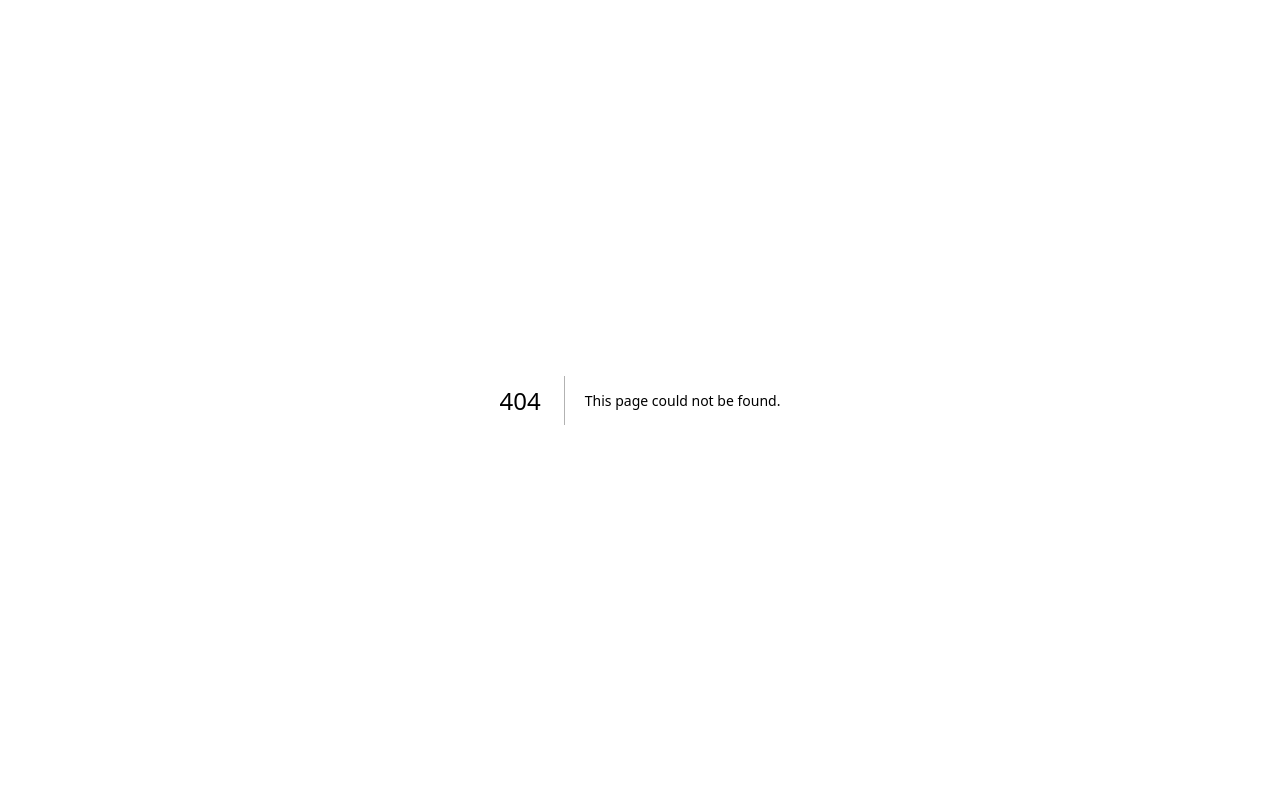
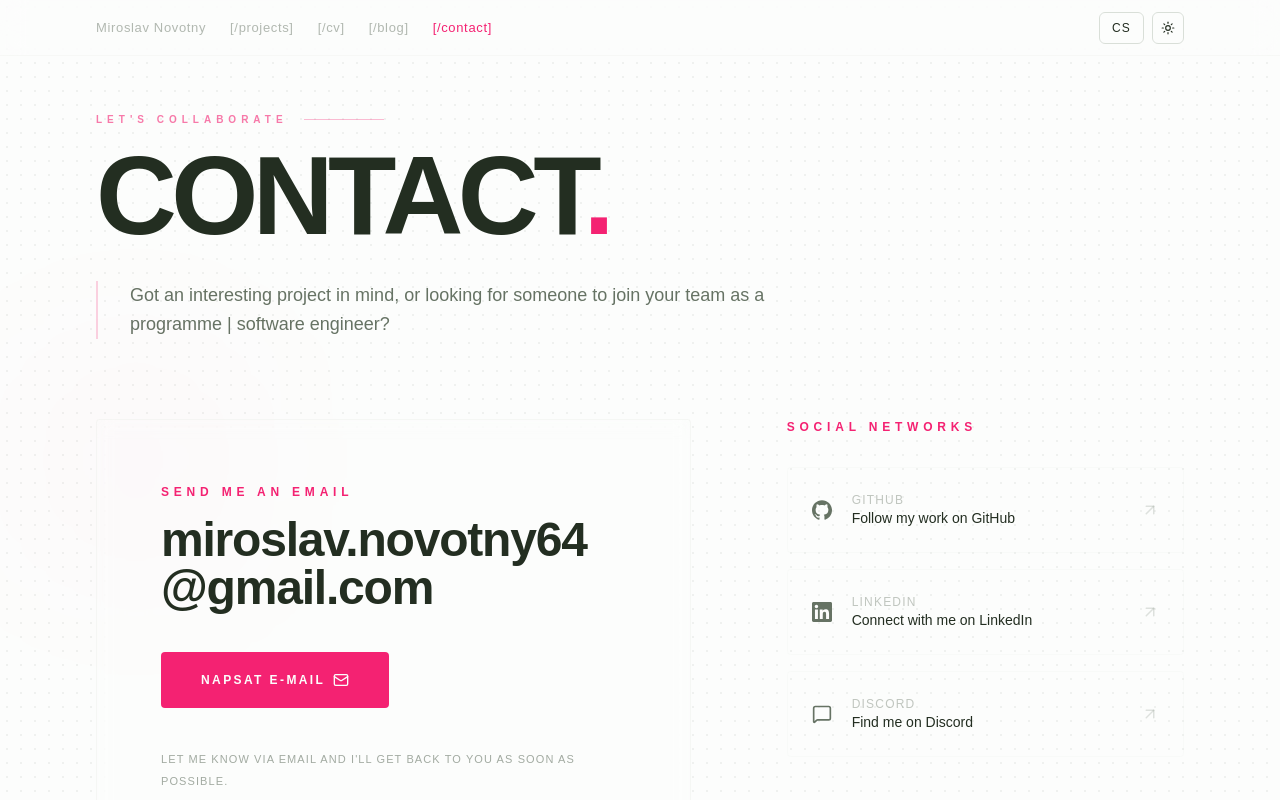
Before and after one commit to Miroslav-Novotny64/personal-website, a Next.js app: page /en/contact in a window 1280 px wide. Before the commit this address had no page. Shown: the top 800 px of the page. Built offline with nearby package versions, Linux system fonts and the light colour scheme; a web font is replaced by a local one.

Commit message:
feat: contact page

```diff
--- /dev/null
+++ b/app/[locale]/contact/page.tsx
@@ -0,0 +1,157 @@
+import { Mail, MessageSquare, ArrowUpRight } from "lucide-react";
+import { useTranslations } from "next-intl";
+
+export default function ContactPage() {
+  const t = useTranslations("Contact");
+
+  const email = "miroslav.novotny64@gmail.com";
+
+  const SOCIALS = [
+    {
+      name: "GitHub",
+      icon: (
+        <svg width="20" height="20" viewBox="0 0 24 24" fill="currentColor">
+          <path d="M12 .297c-6.63 0-12 5.373-12 12 0 5.303 3.438 9.8 8.205 11.385.6.113.82-.258.82-.577 0-.285-.01-1.04-.015-2.04-3.338.724-4.042-1.61-4.042-1.61C4.422 18.07 3.633 17.7 3.633 17.7c-1.087-.744.084-.729.084-.729 1.205.084 1.838 1.236 1.838 1.236 1.07 1.835 2.809 1.305 3.495.998.108-.776.417-1.305.76-1.605-2.665-.3-5.466-1.332-5.466-5.93 0-1.31.465-2.38 1.235-3.22-.135-.303-.54-1.523.105-3.176 0 0 1.005-.322 3.3 1.23.96-.267 1.98-.399 3-.405 1.02.006 2.04.138 3 .405 2.28-1.552 3.285-1.23 3.285-1.23.645 1.653.24 2.873.12 3.176.765.84 1.23 1.91 1.23 3.22 0 4.61-2.805 5.625-5.475 5.92.42.36.81 1.096.81 2.22 0 1.606-.015 2.896-.015 3.286 0 .315.21.69.825.57C20.565 22.092 24 17.592 24 12.297c0-6.627-5.373-12-12-12" />
+        </svg>
+      ),
+      href: "https://github.com/Miroslav-Novotny64",
+      label: t("socials.github"),
+      color: "hover:text-[#24292e]"
+    },
+    {
+      name: "LinkedIn",
+      icon: (
+        <svg width="20" height="20" viewBox="0 0 24 24" fill="currentColor">
+          <path d="M20.447 20.452h-3.554v-5.569c0-1.328-.027-3.037-1.852-3.037-1.853 0-2.136 1.445-2.136 2.939v5.667H9.351V9h3.414v1.561h.046c.477-.9 1.637-1.85 3.37-1.85 3.601 0 4.267 2.37 4.267 5.455v6.286zM5.337 7.433c-1.144 0-2.063-.926-2.063-2.065 0-1.138.92-2.063 2.063-2.063 1.14 0 2.064.925 2.064 2.063 0 1.139-.925 2.065-2.064 2.065zm1.782 13.019H3.555V9h3.564v11.452zM22.225 0H1.771C.792 0 0 .774 0 1.729v20.542C0 23.227.792 24 1.771 24h20.451c.98 0 1.771-.773 1.771-1.729V1.729C24 .774 23.205 0 22.225 0z" />
+        </svg>
+      ),
+      href: "https://www.linkedin.com/in/miroslavnovotny64/",
+      label: t("socials.linkedin"),
+      color: "hover:text-[#0077b5]"
+    },
+    {
+      name: "Discord",
+      icon: <MessageSquare size={20} />,
+      href: "https://discordapp.com/users/666281311509545002",
+      label: t("socials.discord"),
+      color: "hover:text-[#5865F2]"
+    }
+  ];
+
+  return (
+    <main className="relative min-h-screen pt-28 lg:px-24 pb-20 overflow-x-hidden">
+      <div className="max-w-[1400px] mx-auto px-6 lg:px-0">
+
+        {/* Header Section */}
+        <section className="mb-20">
+          <div className="flex items-center gap-4 mb-6">
+            <span className="font-mono text-[10px] uppercase tracking-[0.5em] text-primary/60 font-bold">
+              {t("subtitle")}
+            </span>
+            <span className="h-px w-20 bg-primary/30"></span>
+          </div>
+
+          <h1 className="text-[clamp(3.5rem,10vw,7rem)] font-black tracking-tighter uppercase leading-[0.8] mb-10">
+            {t("title")}<span className="text-primary">.</span>
+          </h1>
+
+          <p className="text-muted-foreground text-lg max-w-2xl leading-relaxed font-medium border-l-2 border-primary/20 pl-8">
+            {t("intro")}
+          </p>
+        </section>
+
+        <div className="grid grid-cols-1 lg:grid-cols-12 gap-16 lg:gap-24 items-start">
+
+          {/* Email / Direct Contact Section */}
+          <div className="lg:col-span-7 relative group">
+             <div className="absolute -top-10 -left-10 w-40 h-40 bg-primary/5 blur-[100px] rounded-full group-hover:bg-primary/10 transition-colors duration-700" />
+
+             <div className="relative z-10 p-12 lg:p-16 border border-border/20 bg-card/5 backdrop-blur-sm rounded-sm flex flex-col items-start gap-10">
+                <div className="flex flex-col gap-4">
+                  <h2 className="font-mono text-xs uppercase tracking-[0.4em] text-primary font-bold">
+                    {t("socials.email")}
+                  </h2>
+                  <a
+                    href={`mailto:${email}`}
+                    className="text-2xl md:text-4xl lg:text-5xl font-black tracking-tight hover:text-primary transition-all duration-300 break-all"
+                  >
+                    {email}
+                  </a>
+                </div>
+
+                <div className="flex flex-wrap gap-4">
+                  <a
+                    href={`mailto:${email}`}
+                    className="group relative flex items-center justify-center gap-3 px-10 py-5 bg-primary text-primary-foreground font-bold uppercase tracking-[0.2em] text-xs rounded-sm transition-all duration-500 hover:scale-[1.02] hover:shadow-[0_0_50px_rgba(244,34,114,0.3)] overflow-hidden"
+                  >
+                    <span className="relative z-10 flex items-center gap-2">
+                       NAPSAT E-MAIL
+                      <Mail size={16} />
+                    </span>
+                    <div className="absolute inset-0 bg-white/10 translate-y-full group-hover:translate-y-0 transition-transform duration-500" />
+                  </a>
+                </div>
+
+                <p className="text-muted-foreground/60 font-mono text-[11px] uppercase tracking-widest leading-loose">
+                  {t("form_disclaimer")}
+                </p>
+             </div>
+          </div>
+
+          {/* Info & Socials Section */}
+          <div className="lg:col-span-5 flex flex-col gap-12">
+
+            <div className="space-y-8">
+               <h2 className="font-mono text-xs uppercase tracking-[0.4em] text-primary font-bold">
+                 {t("socials.title")}
+               </h2>
+
+               <div className="grid grid-cols-1 gap-4">
+                 {SOCIALS.map((social) => (
+                   <a
+                     key={social.name}
+                     href={social.href}
+                     target="_blank"
+                     rel="noopener noreferrer"
+                     className="group flex items-center justify-between p-6 bg-card/5 border border-border/10 rounded-sm hover:border-primary/20 hover:bg-card/10 transition-all duration-300"
+                   >
+                     <div className="flex items-center gap-5">
+                       <div className={`text-muted-foreground group-hover:scale-110 transition-all duration-300 ${social.color}`}>
+                         {social.icon}
+                       </div>
+                       <div className="flex flex-col">
+                         <span className="text-xs font-mono uppercase tracking-widest text-muted-foreground/40 group-hover:text-primary/60 transition-colors">
+                           {social.name}
+                         </span>
+                         <span className="text-sm font-medium">
+                           {social.label}
+                         </span>
+                       </div>
+                     </div>
+                     <ArrowUpRight size={18} className="text-muted-foreground/20 group-hover:text-primary group-hover:translate-x-1 group-hover:-translate-y-1 transition-all" />
+                   </a>
+                 ))}
+               </div>
+            </div>
+
+            {/* Availability Widget */}
+            <div className="p-8 border border-dashed border-border/40 bg-card/5 relative overflow-hidden group">
+               <div className="absolute top-0 right-0 w-32 h-32 bg-primary/5 blur-3xl rounded-full translate-x-1/2 -translate-y-1/2 group-hover:bg-primary/10 transition-colors" />
+               <div className="relative z-10 flex flex-col gap-4">
+                  <div className="flex items-center gap-2">
+                    <span className="w-2 h-2 rounded-full bg-primary animate-pulse" />
+                    <span className="font-mono text-[10px] uppercase tracking-widest text-primary/80 font-bold">LOKACE</span>
+                  </div>
+                  <p className="text-sm text-muted-foreground leading-relaxed">
+                    Praha, Česká republika<br />
+                    K dispozici pro remote i on-site spolupráci.
+                  </p>
+               </div>
+            </div>
+
+          </div>
+        </div>
+      </div>
+    </main>
+  );
+}
--- a/i18n/request.ts
+++ b/i18n/request.ts
@@ -9,12 +9,13 @@ export default getRequestConfig(async ({requestLocale}) => {
     ? requested
     : routing.defaultLocale;
 
-  const [common, home, projects, experiences, cv] = await Promise.all([
+  const [common, home, projects, experiences, cv, contact] = await Promise.all([
     import(`../messages/${locale}/common.json`),
     import(`../messages/${locale}/home.json`),
     import(`../messages/${locale}/projects.json`),
     import(`../messages/${locale}/experiences.json`),
-    import(`../messages/${locale}/cv.json`)
+    import(`../messages/${locale}/cv.json`),
+    import(`../messages/${locale}/contact.json`)
   ]);
 
   return {
@@ -24,7 +25,8 @@ export default getRequestConfig(async ({requestLocale}) => {
       ...home.default,
       ...projects.default,
       ...experiences.default,
-      ...cv.default
+      ...cv.default,
+      ...contact.default
     }
   };
 });
--- /dev/null
+++ b/messages/cs/contact.json
@@ -0,0 +1,15 @@
+{
+  "Contact": {
+    "title": "Kontakt",
+    "subtitle": "POJĎME SPOLUPRACOVAT",
+    "intro": "Máte nějaký zajímavý projekt, nebo hledáte někoho do týmu na pozici programátora | softwarového inženýra?",
+    "form_disclaimer": "Dejte mi vědět pomocí emailu a já se vám co nejdříve ozvu.",
+    "socials": {
+      "title": "Sociální sítě",
+      "email": "Pošlete mi e-mail",
+      "discord": "Najdete mě na Discordu",
+      "linkedin": "Propojte se se mnou na LinkedInu",
+      "github": "Sledujte moji práci na GitHubu"
+    }
+  }
+}
--- /dev/null
+++ b/messages/en/contact.json
@@ -0,0 +1,15 @@
+{
+  "Contact": {
+    "title": "Contact",
+    "subtitle": "LET'S COLLABORATE",
+    "intro": "Got an interesting project in mind, or looking for someone to join your team as a programme | software engineer?",
+    "form_disclaimer": "Let me know via email and I'll get back to you as soon as possible.",
+    "socials": {
+      "title": "Social Networks",
+      "email": "Send me an email",
+      "discord": "Find me on Discord",
+      "linkedin": "Connect with me on LinkedIn",
+      "github": "Follow my work on GitHub"
+    }
+  }
+}
```
